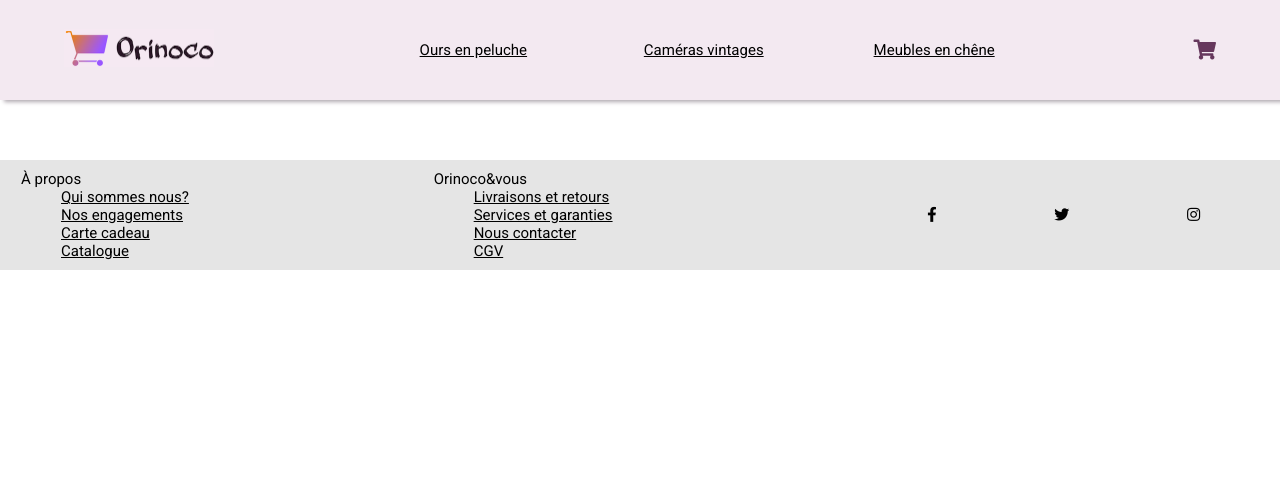
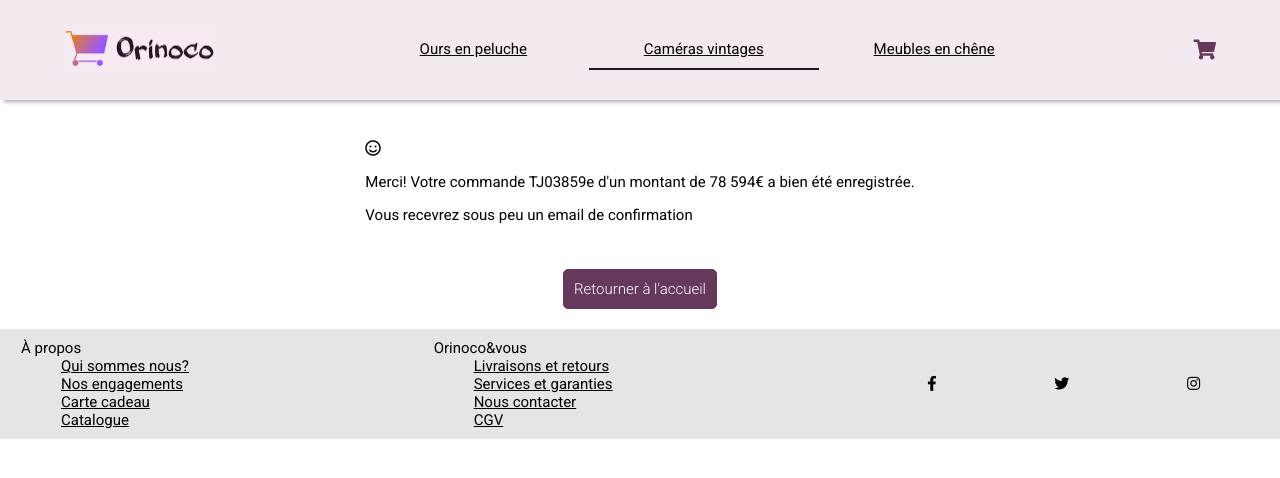
Before and after one commit to Maarenar/Formation-DW--P5, a PHP site: page /confirmation.php in a window 1280 px wide. Shown: the top 478 px of the page. Run offline with PHP 8.4, Linux system fonts and the light colour scheme; some libraries are stand-ins or nearby versions.

Commit message:
added confirmation page

```diff
--- a/confirmation.php
+++ b/confirmation.php
@@ -4,20 +4,26 @@
         <meta charset="utf-8">
         <link rel="stylesheet" href="https://pro.fontawesome.com/releases/v5.13.0/css/all.css" integrity="sha384-IIED/eyOkM6ihtOiQsX2zizxFBphgnv1zbe1bKA+njdFzkr6cDNy16jfIKWu4FNH" crossorigin="anonymous">
         <link rel="stylesheet" type="text/css" href="css/style.css">
-        <script type="text/javascript" src="js/appearance_controls.js"></script>
+        <meta name="viewport" content="width=device-width, initial-scale=1">
     </head>
     <body>
         <?php
             include('includes/header.php');
         ?>
         <main>
-            <div>
-                <!--DYNAMIQUE-->
+            <div id="confirmation">
+                <i class="far fa-smile"></i>
+                <p>Merci! Votre commande <span id="id_order">TJ03859e</span> d'un montant de <span id="total_amount">78 594€</span>
+                a bien été enregistrée.</p>
+                <p>Vous recevrez sous peu un email de confirmation</p>
             </div>
+            <button onclick="backHome()">Retourner à l'accueil</button>
         </main>
         <?php
             include('includes/footer.php');
         ?>
+        <script src="js/conf.js"></script>
+        <script type="text/javascript" src="js/appearance_controls.js"></script>
     </body>
 
 </html>
```
